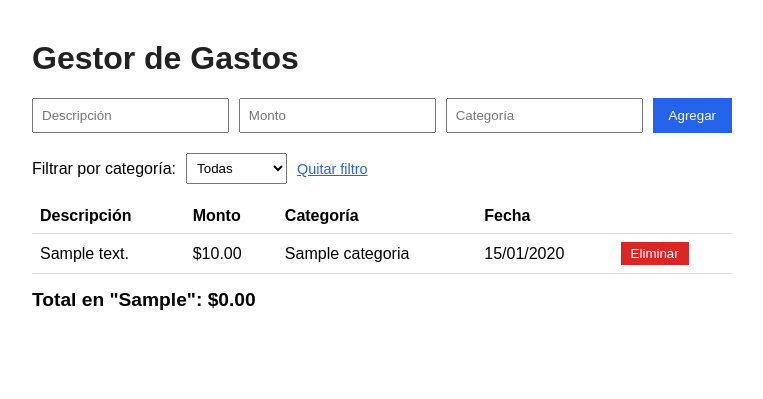
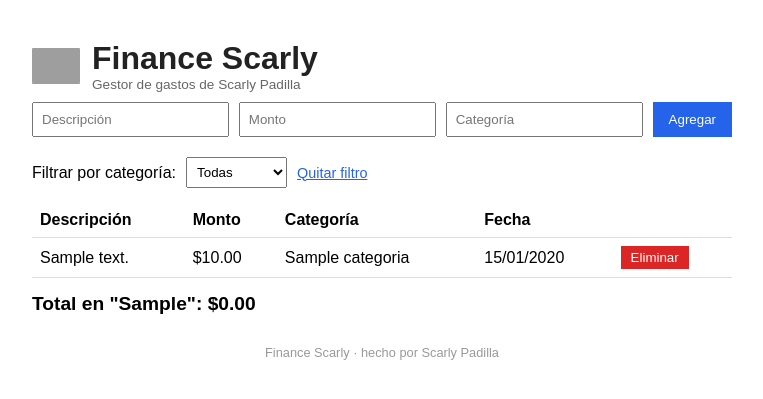
Before and after one commit to scarlycode/gestor-gastos, a Flask app: template templates/index.html in a window 1280 px wide. Shown: the top 399 px of the page, without its empty margins (258-1021 px from the left). Run offline with Flask 3, Linux system fonts and the light colour scheme; the template is opened without the code that fills it: most values are stand-ins (such as "Sample title", 1, 10 or a date in 2020); some libraries are stand-ins or nearby versions; grey boxes are pictures that could not be loaded.

Commit message:
Personalizar app con branding Finance Scarly

```diff
--- a/templates/index.html
+++ b/templates/index.html
@@ -2,10 +2,14 @@
 <html lang="es">
 <head>
     <meta charset="UTF-8">
-    <title>Gestor de Gastos</title>
+    <title>Finance Scarly</title>
+    <link rel="icon" href="{{ url_for('static', filename='logo.png') }}">
     <style>
         body { font-family: Arial, sans-serif; max-width: 700px; margin: 40px auto; padding: 0 20px; }
-        h1 { color: #222; }
+        header.app-header { display: flex; align-items: center; gap: 12px; margin-bottom: 10px; }
+        header.app-header img.logo { height: 48px; width: 48px; object-fit: contain; border-radius: 8px; }
+        header.app-header h1 { color: #222; margin: 0; }
+        header.app-header span.subtitulo { display: block; font-size: 0.85em; color: #666; }
         form.nuevo { display: flex; gap: 10px; margin-bottom: 20px; flex-wrap: wrap; }
         form.nuevo input { padding: 8px; flex: 1; min-width: 120px; }
         form.nuevo button { padding: 8px 16px; background: #2563eb; color: white; border: none; cursor: pointer; }
@@ -16,10 +20,18 @@
         th, td { text-align: left; padding: 8px; border-bottom: 1px solid #ddd; }
         .total { font-size: 1.2em; font-weight: bold; margin-top: 15px; }
         button.eliminar { background: #dc2626; color: white; border: none; padding: 4px 10px; cursor: pointer; }
+        footer.app-footer { margin-top: 30px; font-size: 0.8em; color: #999; text-align: center; }
     </style>
 </head>
 <body>
-    <h1>Gestor de Gastos</h1>
+    <header class="app-header">
+        <!-- Sube tu logo a /static/logo.png y aparecerá aquí automáticamente -->
+        <img class="logo" src="./static/logo_finance_scarly.png" alt="Logo Finance Scarly" onerror="this.style.display='none'">
+        <div>
+            <h1>Finance Scarly</h1>
+            <span class="subtitulo">Gestor de gastos de Scarly Padilla</span>
+        </div>
+    </header>
 
     <form class="nuevo" action="/agregar" method="POST">
         <input type="text" name="descripcion" placeholder="Descripción" required>
@@ -77,5 +89,9 @@
         Total gastado: ${{ "%.2f"|format(total) }}
         {% endif %}
     </p>
+
+    <footer class="app-footer">
+        Finance Scarly &middot; hecho por Scarly Padilla
+    </footer>
 </body>
 </html>
```
Also changed, not shown: 1 other file.
